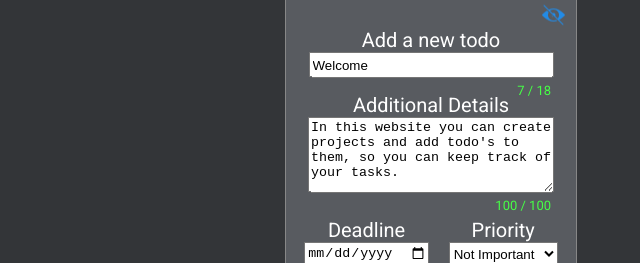
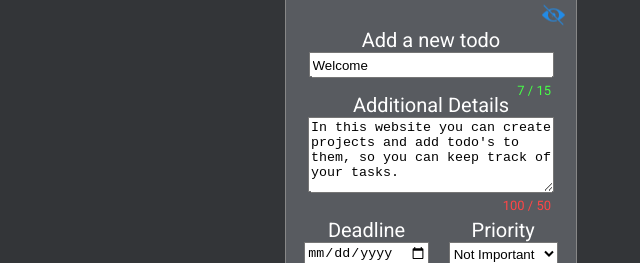
Before and after one commit to ionathansideras/my-todos, a website built with Vite: page index.html in a window 1280 px wide. Both pictures are taken after a click on the button "Edit". Shown: the part 236-499 px from the top of the page, 209-849 px from the left. Built offline with nearby package versions, Linux system fonts and the light colour scheme.

Commit message:
Update input validation and styling

```diff
--- a/scripts/validateTodo.js
+++ b/scripts/validateTodo.js
@@ -16,12 +16,12 @@ export function nameInput(e) {
   const regex = /\S/;
 
   // Check if the input value contains any non-whitespace character
-  if (!regex.test(e.value) || e.value.length > 18) {
+  if (!regex.test(e.value) || e.value.length > 15) {
     // Set outline color to red if validation fails
     e.style.outlineColor = "rgb(255, 70, 70)";
     document.querySelector(
       ".name-range"
-    ).textContent = `${e.value.length} / 18`;
+    ).textContent = `${e.value.length} / 15`;
     document.querySelector(".name-range").style.color = "rgb(255, 70, 70)";
     setTodoNameFlag(false);
   } else {
@@ -29,7 +29,7 @@ export function nameInput(e) {
     e.style.outlineColor = "rgb(70, 255, 70)";
     document.querySelector(
       ".name-range"
-    ).textContent = `${e.value.length} / 18`;
+    ).textContent = `${e.value.length} / 15`;
     document.querySelector(".name-range").style.color = "rgb(70, 255, 70)";
     setTodoNameFlag(true);
   }
@@ -40,12 +40,12 @@ export function detailsInput(e) {
   const regex = /\S/;
 
   // Check if the input value contains any non-whitespace character
-  if (!regex.test(e.value) || e.value.length > 100) {
+  if (!regex.test(e.value) || e.value.length > 50) {
     // Set outline color to red if validation fails
     e.style.outlineColor = "rgb(255, 70, 70)";
     document.querySelector(
       ".details-range"
-    ).textContent = `${e.value.length} / 100`;
+    ).textContent = `${e.value.length} / 50`;
     document.querySelector(".details-range").style.color = "rgb(255, 70, 70)";
     setTodoDetailsFlag(false);
   } else {
@@ -53,7 +53,7 @@ export function detailsInput(e) {
     e.style.outlineColor = "rgb(70, 255, 70)";
     document.querySelector(
       ".details-range"
-    ).textContent = `${e.value.length} / 100`;
+    ).textContent = `${e.value.length} / 50`;
     document.querySelector(".details-range").style.color = "rgb(70, 255, 70)";
     setTodoDetailsFlag(true);
   }
--- a/styles/main.css
+++ b/styles/main.css
@@ -75,6 +75,7 @@ main {
 .todo-name {
   width: 190px;
   padding-left: 10px;
+  overflow-wrap: break-word;
 }
 
 .todo-details {
```
